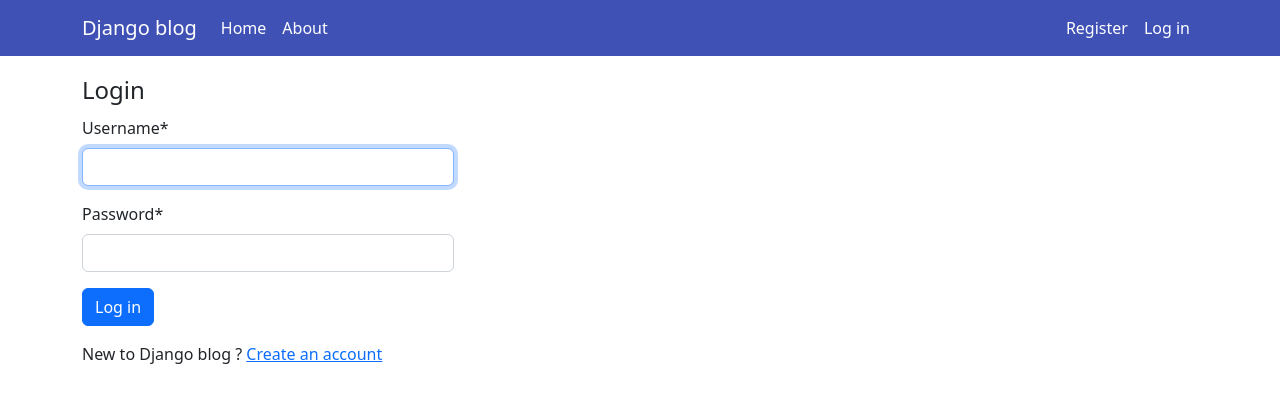
After one commit to taham8875/django-blog, a Django app: page /login/ in a window 1280 px wide. The commit adds this page. Shown: the top 403 px of the page. Run offline with Django 4.2, Linux system fonts and the light colour scheme; some libraries are stand-ins or nearby versions.

Commit message:
Part 7 - Login and Logout System

```diff
--- a/django_project/blog/templates/blog/base.jinja2
+++ b/django_project/blog/templates/blog/base.jinja2
@@ -37,25 +37,25 @@
                 <a class="nav-link" href="{% url 'blog-about' %}">About</a>
               </li>
             </ul>
-            {% if current_user.is_authenticated %}
+            {% if user.is_authenticated %}
               <ul class="navbar-nav mr-auto">
                 <li class="nav-item active">
                   <a class="nav-link" href="">New Post</a>
                 </li>
                 <li class="nav-item active">
-                  <a class="nav-link" href="">Account</a>
+                  <a class="nav-link" href="{% url 'user-profile' %}">Profile</a>
                 </li>
                 <li class="nav-item">
-                  <a class="nav-link" href="">Log out</a>
+                  <a class="nav-link" href="{% url 'user-logout' %}">Log out</a>
                 </li>
               </ul>
             {% else %}
               <ul class="navbar-nav mr-auto">
                 <li class="nav-item active">
-                  <a class="nav-link" href=" ">Register</a>
+                  <a class="nav-link" href="{% url 'user-register' %} ">Register</a>
                 </li>
                 <li class="nav-item">
-                  <a class="nav-link" href=" ">Log in</a>
+                  <a class="nav-link" href="{% url 'user-login' %}">Log in</a>
                 </li>
               </ul>
             {% endif %}
@@ -64,13 +64,9 @@
       </div>
     </nav>
     <div class="container">
-      {% comment %}
-      {% with messages = get_flashed_messages(with_categories = true) %}
-        {% if messages %}
-          {% for category, message in messages %}<div class='alert alert-{{ category }}'>{{ message }}</div>{% endfor %}
-        {% endif %}
-      {% endwith %}
-      {% endcomment %}
+      {% if messages %}
+        {% for message in messages %}<div class="alert alert-{{ message.tags }}">{{ message }}</div>{% endfor %}
+      {% endif %}
       {% block content %}
       {% endblock content %}
     </div>
--- a/django_project/django_project/settings.py
+++ b/django_project/django_project/settings.py
@@ -129,3 +129,7 @@ DEFAULT_AUTO_FIELD = "django.db.models.BigAutoField"
 CRISPY_ALLOWED_TEMPLATE_PACKS = "bootstrap5"
 
 CRISPY_TEMPLATE_PACK = "bootstrap5"
+
+LOGIN_URL = 'user-login'
+
+LOGIN_REDIRECT_URL = 'blog-home'
--- a/django_project/django_project/urls.py
+++ b/django_project/django_project/urls.py
@@ -14,11 +14,30 @@ Including another URLconf
     2. Add a URL to urlpatterns:  path('blog/', include('blog.urls'))
 """
 from django.contrib import admin
+from django.contrib.auth import views as auth_views
 from django.urls import path, include
+
+# from django.contrib.auth.views import LoginView
+from django.contrib import messages
+from django.urls import reverse_lazy
+
+
+class MyLoginView(auth_views.LoginView):
+
+    def get(self, request, *args, **kwargs):
+        if not request.user.is_authenticated and 'next' in request.GET:
+            messages.warning(
+                request, 'You must log in first.')
+        return super().get(request, *args, **kwargs)
+
 
 urlpatterns = [
     path("admin/", admin.site.urls),
     path("blog/", include('blog.urls')),
+    path("login/", MyLoginView.as_view(template_name='users/login.jinja2'),
+         name='user-login'),
+    path("logout/", MyLoginView.as_view(template_name='users/logout.jinja2'),
+         name='user-logout'),
     path("", include('blog.urls')),
     path("", include('users.urls')),
 ]
--- /dev/null
+++ b/django_project/users/templates/users/login.jinja2
@@ -0,0 +1,19 @@
+{% extends 'blog/base.jinja2' %}
+{% load crispy_forms_tags %}
+{% block content %}
+  <div class="content-section col-12 col-md-6 col-lg-4">
+    <form action="" method="post">
+      {% csrf_token %}
+      <fieldset class="from-group">
+        <legend>
+          Login
+        </legend>
+        {{ form|crispy }}
+      </fieldset>
+      <button class="btn btn-primary mb-3" type="submit">Log in</button>
+    </form>
+    <div>
+      <span>New to Django blog ? <a class="link-primary" href="{% url 'user-register' %}">Create an account</a></span>
+    </div>
+  </div>
+{% endblock content %}
--- a/django_project/users/templates/users/register.jinja2
+++ b/django_project/users/templates/users/register.jinja2
@@ -13,7 +13,7 @@
             <button class="btn btn-primary" type="submit">Sign Up</button>
         </form>
         <div>
-            <span>Do you already have an account? <a class="link-primary" href="">Log in</a></span>
+            <span>Do you already have an account? <a class="link-primary" href="{% url 'user-login' %}">Log in</a></span>
         </div>
     </div>
 {% endblock content %}
--- a/django_project/users/urls.py
+++ b/django_project/users/urls.py
@@ -1,6 +1,7 @@
 from django.urls import path
-from users import views
+from users import views as user_views
 
 urlpatterns = [
-    path("register/", views.register, name='user-register'),
+    path("register/", user_views.register, name='user-register'),
+    path("profile/", user_views.profile, name='user-profile'),
 ]
```
Also changed, not shown: django_project/users/templates/users/logout.jinja2 (added, +7 -0 lines), django_project/users/templates/users/profile.jinja2 (added, +13 -0 lines), django_project/users/views.py (+10 -2 lines).
